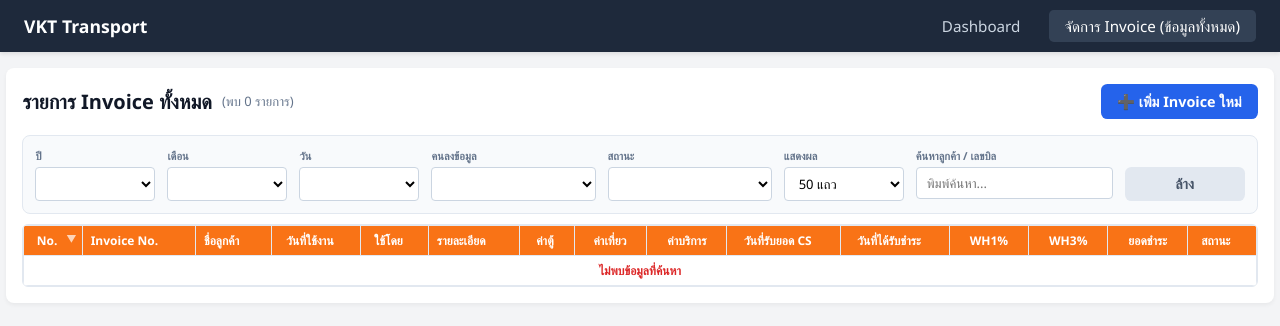
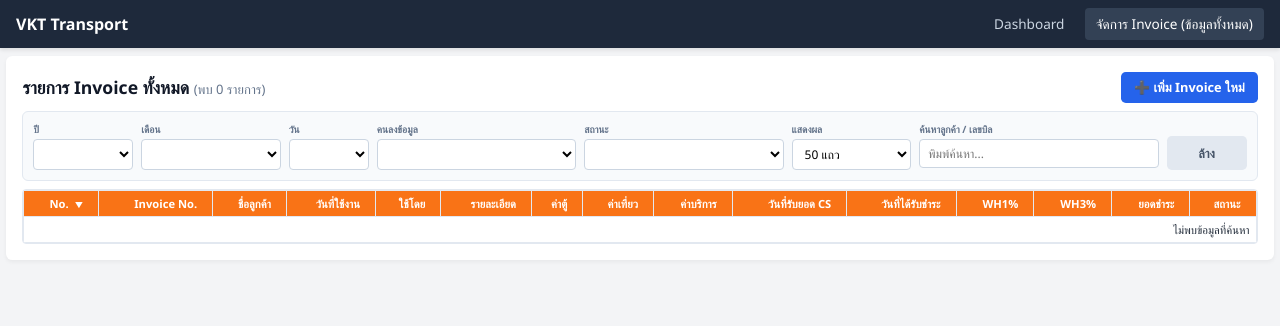
Before and after one commit to VKTTRANS/Invoice, a plain HTML site: page index.html in a window 1280 px wide. Both pictures are taken after a click on the button "จัดการ Invoice (ข้อมูลทั้งหมด)". Drawn offline with Linux system fonts and the light colour scheme; no server answers.

Commit message:
Update style.css

```diff
--- a/style.css
+++ b/style.css
@@ -1,74 +1,49 @@
 * { box-sizing: border-box; margin: 0; padding: 0; font-family: 'Segoe UI', system-ui, -apple-system, sans-serif; }
-body { background-color: #f3f4f6; color: #1f2937; }
+body { background-color: #f3f4f6; color: #1f2937; overflow-x: hidden; }
 
-.navbar { background-color: #1e293b; color: #ffffff; padding: 0.6rem 1.5rem; display: flex; justify-content: space-between; align-items: center; box-shadow: 0 2px 4px rgba(0,0,0,0.1); }
-.navbar h2 { font-size: 1.1rem; font-weight: 600; margin: 0; }
-.nav-links button { background: transparent; border: none; color: #cbd5e1; font-size: 0.95rem; margin-left: 0.5rem; cursor: pointer; padding: 0.4rem 1rem; border-radius: 0.3rem; transition: all 0.2s; font-weight: 500;}
+.navbar { background-color: #1e293b; color: #ffffff; padding: 0.5rem 1rem; display: flex; justify-content: space-between; align-items: center; box-shadow: 0 2px 4px rgba(0,0,0,0.1); }
+.navbar h2 { font-size: 1rem; font-weight: 600; }
+.nav-links button { background: transparent; border: none; color: #cbd5e1; font-size: 0.85rem; margin-left: 0.3rem; cursor: pointer; padding: 0.4rem 0.7rem; border-radius: 0.25rem; transition: all 0.2s; }
 .nav-links button:hover, .nav-links button.active { color: #ffffff; background-color: #334155; }
 
-.page-content { display: none; padding: 1rem; max-width: 99%; margin: 1rem auto; background: #ffffff; border-radius: 0.5rem; box-shadow: 0 2px 4px rgba(0,0,0,0.05); }
+.page-content { display: none; padding: 1rem; max-width: 99%; margin: 0.5rem auto; background: #ffffff; border-radius: 0.4rem; box-shadow: 0 2px 4px rgba(0,0,0,0.05); }
 .active-page { display: block; animation: fadeIn 0.3s ease-in-out; }
 @keyframes fadeIn { from { opacity: 0; transform: translateY(5px); } to { opacity: 1; transform: translateY(0); } }
 
-.dashboard-header { display: flex; justify-content: space-between; align-items: center; margin-bottom: 1rem; padding-bottom: 0.5rem; border-bottom: 1px solid #e5e7eb; }
-.dashboard-header h3 { font-size: 1.25rem; color: #111827; display: flex; align-items: center; gap: 10px;}
+.dashboard-header { display: flex; justify-content: space-between; align-items: center; margin-bottom: 0.5rem; padding-bottom: 0.3rem; border-bottom: 1px solid #e5e7eb; }
+.dashboard-header h3 { font-size: 1.1rem; color: #111827; }
 
-.filter-card { display: flex; flex-wrap: wrap; gap: 12px; background: #f8fafc; padding: 12px; border-radius: 8px; border: 1px solid #e2e8f0; margin-bottom: 10px; }
-.filter-item { display: flex; flex-direction: column; flex: 1; min-width: 120px; }
-.filter-item label { font-size: 11px; color: #64748b; margin-bottom: 4px; font-weight: 600; text-transform: uppercase;}
-.filter-item select, .filter-item input { padding: 6px 10px; border: 1px solid #cbd5e1; border-radius: 4px; font-size: 13px; outline: none; background: #ffffff; transition: border-color 0.2s; }
-.filter-item select:focus, .filter-item input:focus { border-color: #3b82f6; box-shadow: 0 0 0 2px rgba(59, 130, 246, 0.1); }
+.filter-card { display: flex; flex-wrap: wrap; gap: 8px; background: #f8fafc; padding: 10px; border-radius: 6px; border: 1px solid #e2e8f0; margin-bottom: 8px; }
+.filter-item { display: flex; flex-direction: column; flex: 1; min-width: 80px; }
+.filter-item label { font-size: 10px; color: #64748b; margin-bottom: 3px; font-weight: 600; text-transform: uppercase;}
+.filter-item select, .filter-item input { padding: 5px 8px; border: 1px solid #cbd5e1; border-radius: 4px; font-size: 12px; outline: none; background: #ffffff; }
 
-.form-grid { display: grid; grid-template-columns: repeat(auto-fit, minmax(200px, 1fr)); gap: 1rem; }
+.form-grid { display: grid; grid-template-columns: repeat(auto-fit, minmax(180px, 1fr)); gap: 0.8rem; }
 .full-width { grid-column: 1 / -1; }
-.form-group label { display: block; margin-bottom: 0.3rem; font-size: 0.85rem; font-weight: 600; color: #4b5563; }
-.form-group input, .form-group select { width: 100%; padding: 0.5rem 0.75rem; border: 1px solid #cbd5e1; border-radius: 0.4rem; font-size: 0.9rem; outline: none; transition: 0.2s; }
-.form-group input:focus, .form-group select:focus { border-color: #3b82f6; box-shadow: 0 0 0 2px rgba(59, 130, 246, 0.1); }
+.form-group label { display: block; margin-bottom: 0.2rem; font-size: 0.75rem; font-weight: 600; color: #4b5563; }
+.form-group input, .form-group select { width: 100%; padding: 0.4rem 0.6rem; border: 1px solid #cbd5e1; border-radius: 0.3rem; font-size: 0.85rem; }
 
-.btn-confirm { background-color: #2563eb; color: white; border: none; padding: 0.5rem 1rem; border-radius: 0.4rem; cursor: pointer; font-size: 0.9rem; font-weight: 600; transition: 0.2s;}
-.btn-confirm:hover { background-color: #1d4ed8; }
-.btn-cancel { background: #e2e8f0; color: #475569; border: none; padding: 0.5rem 1rem; border-radius: 0.4rem; cursor: pointer; font-size: 0.9rem; font-weight: 600; transition: 0.2s;}
-.btn-cancel:hover { background: #cbd5e1; color: #1e293b; }
-.btn-danger { background-color: #ef4444; color: white; border: none; padding: 0.5rem 1rem; border-radius: 0.4rem; cursor: pointer; font-size: 0.9rem; font-weight: 600; transition: 0.2s;}
-.btn-danger:hover { background-color: #b91c1c; }
+.btn-confirm { background-color: #2563eb; color: white; border: none; padding: 0.4rem 0.8rem; border-radius: 0.3rem; cursor: pointer; font-size: 0.8rem; font-weight: 600; }
+.btn-cancel { background: #e2e8f0; color: #475569; border: none; padding: 0.4rem 0.8rem; border-radius: 0.3rem; cursor: pointer; font-size: 0.8rem; font-weight: 600; }
+.btn-danger { background-color: #ef4444; color: white; border: none; padding: 0.4rem 0.8rem; border-radius: 0.3rem; cursor: pointer; font-size: 0.8rem; font-weight: 600; }
 
-.msg { margin-top: 0.5rem; text-align: center; padding: 0.5rem; border-radius: 0.4rem; display: none; font-size: 0.9rem; font-weight: 600; }
-.msg.success { background-color: #d1fae5; color: #065f46; display: block; border: 1px solid #10b981; }
-.msg.error { background-color: #fee2e2; color: #991b1b; display: block; border: 1px solid #ef4444; }
+.table-container { overflow-x: auto; border: 1px solid #e2e8f0; border-radius: 4px; }
+.data-table { width: 100%; border-collapse: collapse; font-size: 0.7rem; white-space: nowrap; }
+.data-table th, .data-table td { padding: 5px 6px; text-align: right; border: 1px solid #e2e8f0; }
+.data-table tbody tr:nth-child(even) { background-color: #f9fafb; }
+.data-table tbody tr.clickable-row:hover { background-color: #eff6ff !important; cursor: pointer; }
 
-.table-container { overflow-x: auto; border: 1px solid #e2e8f0; border-radius: 6px; }
-.data-table { width: 100%; border-collapse: collapse; font-size: 0.75rem; white-space: nowrap; }
-.data-table th, .data-table td { padding: 6px 8px; text-align: right; border: 1px solid #e2e8f0; }
-.data-table th { font-weight: 600; }
+.bg-orange { background-color: #f97316; color: white; }
+.bg-green { background-color: #10b981; color: white; }
+#dashboard-foot td { font-weight: 700; background-color: #f8fafc; border-top: 1.5px solid #cbd5e1; }
 
-/* CSS สลับสีแถว และเปลี่ยนเคอร์เซอร์ให้ชี้ได้ */
-.data-table tbody tr:nth-child(even) { background-color: #f8fafc; }
-.data-table tbody tr:nth-child(odd) { background-color: #ffffff; }
-.data-table tbody tr.clickable-row:hover { background-color: #e0f2fe !important; cursor: pointer; transition: 0.1s; }
+.sortable { cursor: pointer; user-select: none; position: relative; padding-right: 15px !important;}
+.sort-icon { font-size: 8px; margin-left: 3px; }
 
-.bg-orange { background-color: #f97316; color: white; border-color: #ea580c; }
-.bg-green { background-color: #10b981; color: white; border-color: #059669; }
-#dashboard-foot td { font-weight: 700; background-color: #f8fafc; border-top: 2px solid #cbd5e1; }
-
-.text-left { text-align: left !important; }
-.text-center { text-align: center !important; }
-.text-green { color: #059669; font-weight: 600; }
-.text-red { color: #dc2626; font-weight: 600; }
-.text-gray { color: #94a3b8; }
-
-/* ส่วนหัวตารางที่คลิกเรียงได้ */
-.sortable { cursor: pointer; user-select: none; transition: background-color 0.2s; position: relative; padding-right: 20px !important;}
-.sortable:hover { background-color: #ea580c; }
-.sort-icon { position: absolute; right: 5px; opacity: 0.7; font-size: 10px;}
-
-/* Pagination */
-.pagination-container { display: flex; justify-content: center; align-items: center; gap: 15px; margin-top: 15px; padding: 10px; background: #f8fafc; border-radius: 6px; border: 1px solid #e2e8f0;}
-
-.modal-overlay { display: none; position: fixed; top: 0; left: 0; width: 100%; height: 100%; background: rgba(15, 23, 42, 0.6); z-index: 1000; justify-content: center; align-items: center; }
-.modal-content { background: white; width: 95%; border-radius: 8px; box-shadow: 0 20px 25px -5px rgba(0,0,0,0.1); animation: scaleIn 0.2s; max-height: 95vh; overflow-y: auto; }
-.modal-header { padding: 15px 20px; border-bottom: 1px solid #e2e8f0; display: flex; justify-content: space-between; align-items: center; background: #f8fafc; position: sticky; top: 0; z-index: 10; border-radius: 8px 8px 0 0;}
-.modal-header h3 { font-size: 1.15rem; margin: 0; color: #0f172a; }
-.close-btn { font-size: 22px; cursor: pointer; color: #94a3b8; }
-.close-btn:hover { color: #ef4444; }
-.modal-body { padding: 20px; }
-.modal-footer { padding: 12px 20px; border-top: 1px solid #e2e8f0; display: flex; background: #f8fafc; position: sticky; bottom: 0; border-radius: 0 0 8px 8px;}
+.pagination-container { display: flex; justify-content: center; align-items: center; gap: 10px; margin-top: 10px; font-size: 0.8rem; }
+.modal-overlay { display: none; position: fixed; top: 0; left: 0; width: 100%; height: 100%; background: rgba(0,0,0,0.4); z-index: 1000; justify-content: center; align-items: center; }
+.modal-content { background: white; width: 96%; border-radius: 6px; animation: scaleIn 0.2s; max-height: 95vh; overflow-y: auto; }
+@keyframes scaleIn { from { transform: scale(0.98); opacity: 0;} to { transform: scale(1); opacity: 1;} }
+.modal-header { padding: 10px 15px; border-bottom: 1px solid #e2e8f0; display: flex; justify-content: space-between; align-items: center; background: #f8fafc; position: sticky; top: 0; z-index: 10; }
+.modal-body { padding: 15px; }
+.modal-footer { padding: 10px 15px; border-top: 1px solid #e2e8f0; display: flex; background: #f8fafc; position: sticky; bottom: 0; }
```
